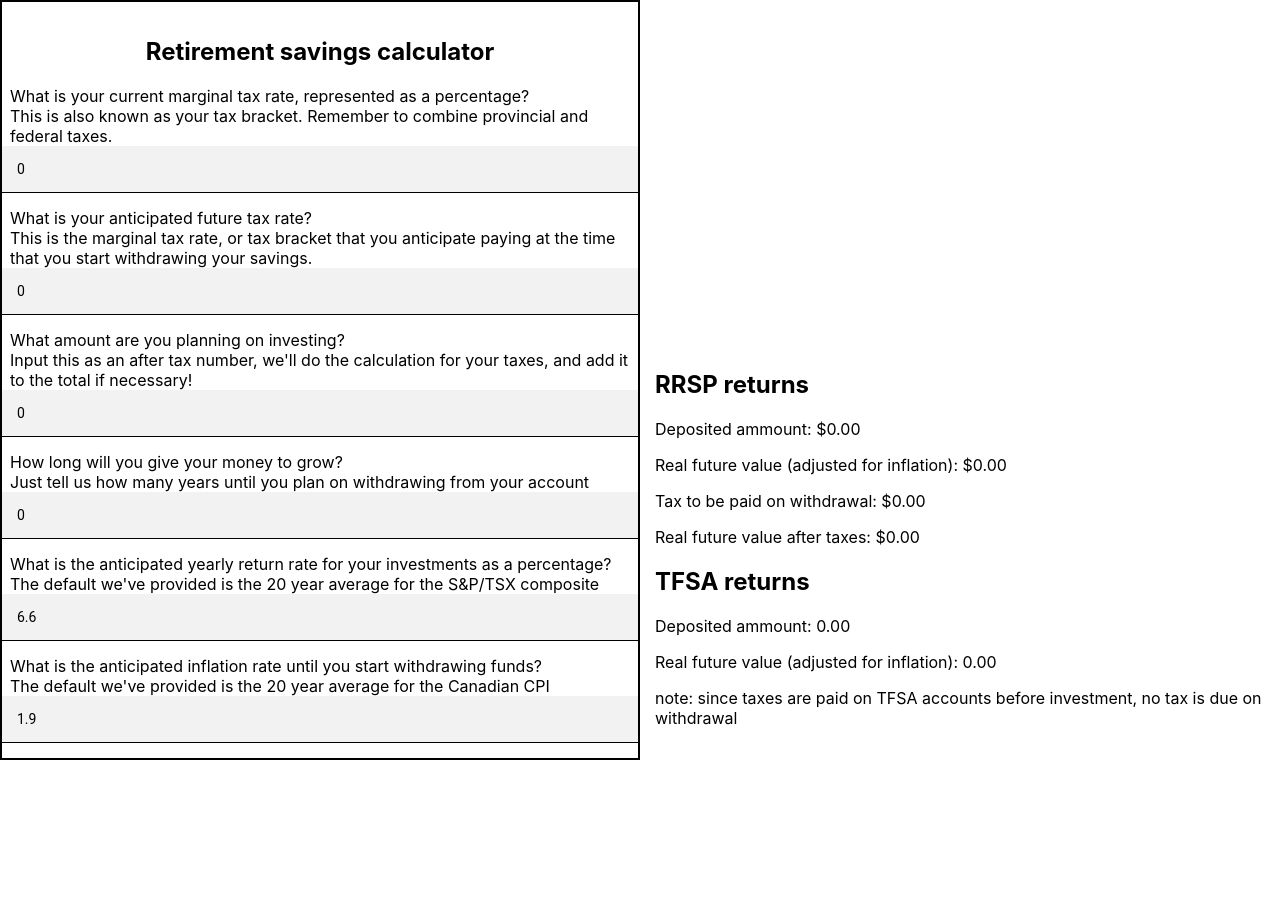
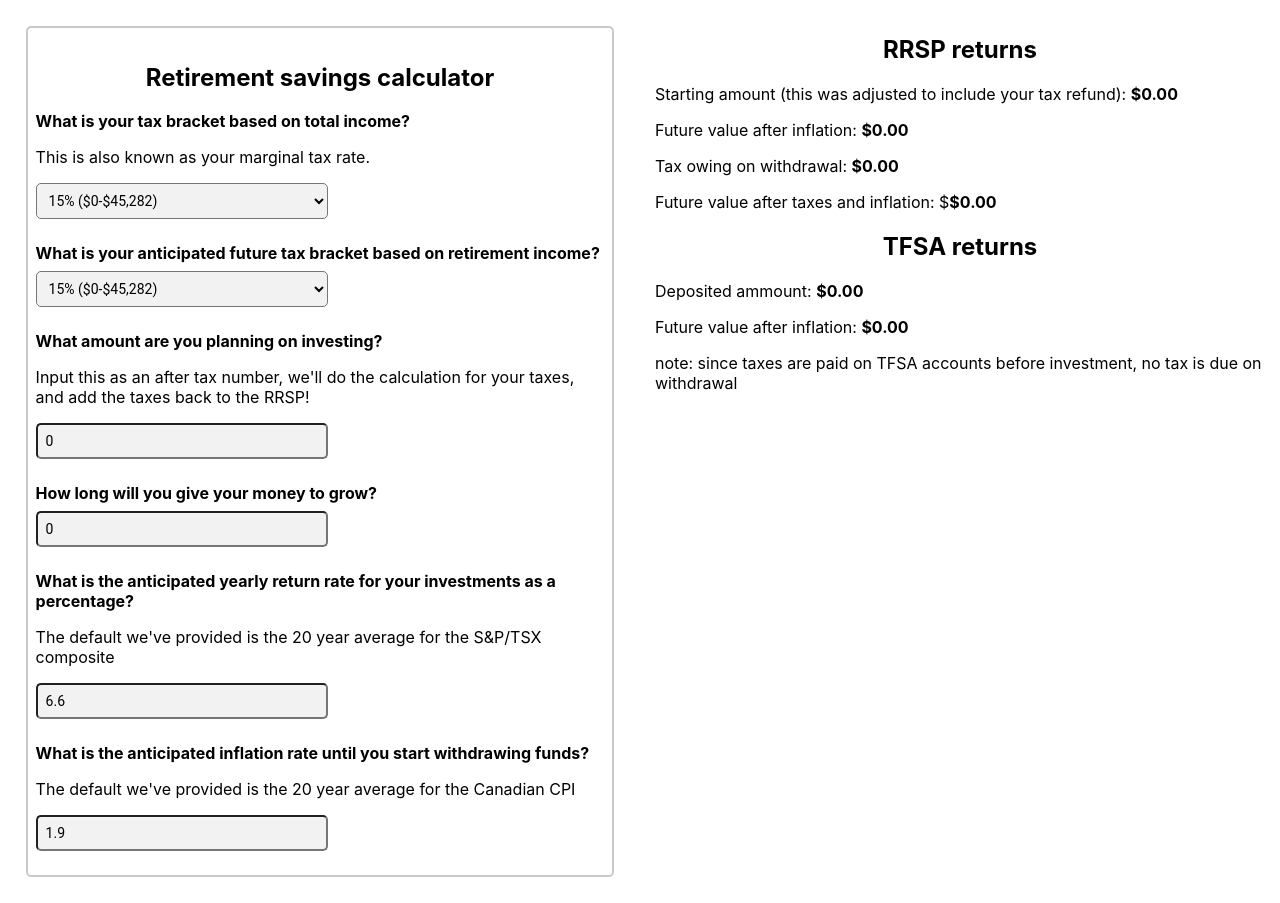
Before and after one commit to jwpincus/Wealthbar-takehome, a React (Create React App) app: page / in a window 1280 px wide. Before the commit the page ends 800 px from the top, so only its background shows below. Built offline with nearby package versions, Linux system fonts and the light colour scheme.

Commit message:
updates for styling and clarity

```diff
--- a/src/components/Calculator/Calculator.jsx
+++ b/src/components/Calculator/Calculator.jsx
@@ -26,58 +26,65 @@ class Calculator extends React.Component {
         });
     };
 
+
     render () {
         const rrsp = new CompoundInvestmentGrowth(this.state.principal, this.state.years, this.state.returnRate, this.state.inflation, this.state.currentTax, this.state.futureTax);
+
         const tfsa = new CompoundInvestmentGrowth(this.state.principal, this.state.years, this.state.returnRate, this.state.inflation, 0, 0);
-        console.log(rrsp)
+
+        const currencyHelper = (number) => <b>${number.toFixed(2).replace(/\d(?=(\d{3})+\.)/g, '$&,')}</b>
+
 
        return (
            <div>
                <div className={classes.CalculatorInputs}>
                 <h2>Retirement savings calculator</h2>
-                <label htmlFor="currentTax">What is your current marginal tax rate, represented as a percentage? <br/>This is also known as your tax bracket. Remember to combine provincial and federal taxes.</label>
-                <input
-                    type="number"
+                <label htmlFor="currentTax"> <b>What is your tax bracket based on total income?</b> <p> This is also known as your marginal tax rate.</p></label>
+                <select
                     name="currentTax"
-                    step=".01"
-                    onChange={this.inputChangeHandler}
-                    value={this.state.currentTax}/>
+                    onChange={this.inputChangeHandler}>
+                        <option value={15}>15% ($0-$45,282)</option>
+                        <option value={20.5}>20.5% ($45,282-$90,563)</option>
+                        <option value={26}>26% ($90,563-$140,388)</option>
+                        <option value={29}>26% ($140,388-$200,000)</option>
+                        <option value={33}>26% ($200,000+)</option>
+                    </select>
 
-                <label htmlFor="futureTax">What is your anticipated future tax rate? <br/> This is the marginal tax rate, or tax bracket that you anticipate paying at the time that you start withdrawing your savings.</label>
-                <input
-                    type="number"
+                <label htmlFor="futureTax"><b> What is your anticipated future tax bracket based on retirement income?</b></label>
+                <select
                     name="futureTax"
-                    step=".01"
-                    onChange={this.inputChangeHandler}
-                    value={this.state.futureTax}/>
+                    onChange={this.inputChangeHandler}>
+                        <option value={15}>15% ($0-$45,282)</option>
+                        <option value={20.5}>20.5% ($45,282-$90,563)</option>
+                        <option value={26}>26% ($90,563-$140,388)</option>
+                        <option value={29}>26% ($140,388-$200,000)</option>
+                        <option value={33}>26% ($200,000+)</option>
+                    </select>
 
-                <label htmlFor="principal">What amount are you planning on investing? <br/> Input this as an after tax number, we'll do the calculation for your taxes, and add it to the total if necessary!</label>
+                <label htmlFor="principal"> <b>What amount are you planning on investing?</b><p>Input this as an after tax number, we'll do the calculation for your taxes, and add the taxes back to the RRSP!</p></label>
                 <input
                     type="number"
                     name="principal"
-
                     onChange={this.inputChangeHandler}
                     value={this.state.principal}/>
 
-                <label htmlFor="years">How long will you give your money to grow? <br/> Just tell us how many years until you plan on withdrawing from your account</label>
+                <label htmlFor="years"><b>How long will you give your money to grow?</b></label>
                 <input
                     type="number"
                     name="years"
                     onChange={this.inputChangeHandler}
                     value={this.state.years}/>
 
-                <label htmlFor="returnRate">What is the anticipated yearly return rate for your investments as a percentage? <br/> The default we've provided is the 20 year average for the S&P/TSX composite</label>
+                <label htmlFor="returnRate"> <b>What is the anticipated yearly return rate for your investments as a percentage?</b><p>The default we've provided is the 20 year average for the S&P/TSX composite</p></label>
                 <input
                     type="number"
-                    step= ".01"
                     name="returnRate"
                     onChange={this.inputChangeHandler}
                     value={this.state.returnRate}/>
 
-                <label htmlFor="inflation">What is the anticipated inflation rate until you start withdrawing funds? <br/> The default we've provided is the 20 year average for the Canadian CPI</label>
+                <label htmlFor="inflation"> <b>What is the anticipated inflation rate until you start withdrawing funds?</b><p>The default we've provided is the 20 year average for the Canadian CPI</p></label>
                 <input
                     type="number"
-                    step= ".01"
                     name="inflation"
                     onChange={this.inputChangeHandler}
                     value={this.state.inflation}/>
@@ -86,15 +93,15 @@ class Calculator extends React.Component {
             <div className={classes.Returns}>
                 <div className={classes.Account}>
                     <h2>RRSP returns</h2>
-                    <p>Deposited ammount: ${rrsp.principal.toFixed(2).replace(/\d(?=(\d{3})+\.)/g, '$&,')}</p>
-                    <p>Real future value (adjusted for inflation): ${rrsp.futureValue().toFixed(2).replace(/\d(?=(\d{3})+\.)/g, '$&,')}</p>
-                    <p>Tax to be paid on withdrawal: ${rrsp.taxPaid().toFixed(2).replace(/\d(?=(\d{3})+\.)/g, '$&,')}</p>
-                    <p>Real future value after taxes: ${rrsp.afterTaxFutureValue().toFixed(2).replace(/\d(?=(\d{3})+\.)/g, '$&,')}</p>
+                    <p>Starting amount (this was adjusted to include your tax refund): {currencyHelper(rrsp.principal)}</p>
+                    <p>Future value after inflation: {currencyHelper(rrsp.futureValue())}</p>
+                    <p>Tax owing on withdrawal: {currencyHelper(rrsp.taxPaid())}</p>
+                    <p>Future value after taxes and inflation: ${currencyHelper(rrsp.afterTaxFutureValue())}</p>
                 </div>
                 <div className={classes.Account}>
                     <h2>TFSA returns</h2>
-                    <p>Deposited ammount: {tfsa.principal.toFixed(2).replace(/\d(?=(\d{3})+\.)/g, '$&,')}</p>
-                    <p>Real future value (adjusted for inflation): {tfsa.futureValue().toFixed(2).replace(/\d(?=(\d{3})+\.)/g, '$&,')}</p>
+                    <p>Deposited ammount: {currencyHelper(tfsa.principal)}</p>
+                    <p>Future value after inflation: {currencyHelper(tfsa.futureValue())}</p>
                     <p>note: since taxes are paid on TFSA accounts before investment, no tax is due on withdrawal</p>
                 </div>
             </div>
--- a/src/components/Calculator/Calculator.module.css
+++ b/src/components/Calculator/Calculator.module.css
@@ -1,7 +1,9 @@
 .CalculatorInputs {
     display: block;
-    padding: 15px 0 0 0 ;
-    border-bottom: 3px solid black;
+    padding: 16px 0 0 0 ;
+    border: 2px solid #c9c9c9;
+    margin: 2%;
+    border-radius: 5px;
 }
 
 .CalculatorInputs h2 {
@@ -10,21 +12,31 @@
 
 .CalculatorInputs label {
     display: block;
-    padding: 0 8px;
+    margin: 8px;
 }
 
-.CalculatorInputs input {
+.CalculatorInputs input, select {
     display: block;
     font-family: "Roboto", sans-serif;
     outline: 0;
     background: #f2f2f2;
-    width: 100%;
-    border: 0;
-    border-bottom: 1px solid black;
-    margin: 0 0 15px;
-    padding: 15px;
+    width: 50%;
+    border-radius: 5px;
+    margin: 0 8px 24px;
+    padding: 8px;
     box-sizing: border-box;
     font-size: 14px;
+}
+
+.Returns {
+    display: block;
+    padding: 15px  ;
+    box-sizing: border-box;
+}
+
+
+.Account h2 {
+    text-align: center;
 }
 
 
@@ -32,15 +44,17 @@
     .CalculatorInputs {
         display: inline-block;
         padding: 15px 0 0 0 ;
-        border: 2px solid black;
-        width: 50%;
+        border: 2px solid #c9c9c9;
+        width: 46%;
         box-sizing: border-box;
     }
 
     .Returns {
-        display: inline-block;
         padding: 15px  ;
         width: 50%;
         box-sizing: border-box;
+        position: fixed;
+        top: 0;
+        right: 0;
     }
 }
--- a/src/index.js
+++ b/src/index.js
@@ -2,11 +2,5 @@ import React from 'react';
 import ReactDOM from 'react-dom';
 import './index.css';
 import App from './App';
-import * as serviceWorker from './serviceWorker';
 
 ReactDOM.render(<App />, document.getElementById('root'));
-
-// If you want your app to work offline and load faster, you can change
-// unregister() to register() below. Note this comes with some pitfalls.
-// Learn more about service workers: http://bit.ly/CRA-PWA
-serviceWorker.unregister();
```
Also changed, not shown: src/serviceWorker.js (deleted, +0 -135 lines), 1 other file (tests, documents, lock files or other folders).
